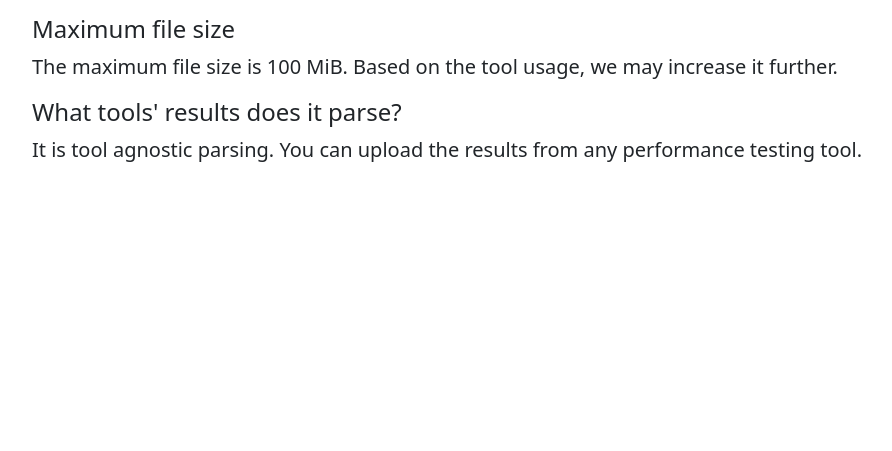
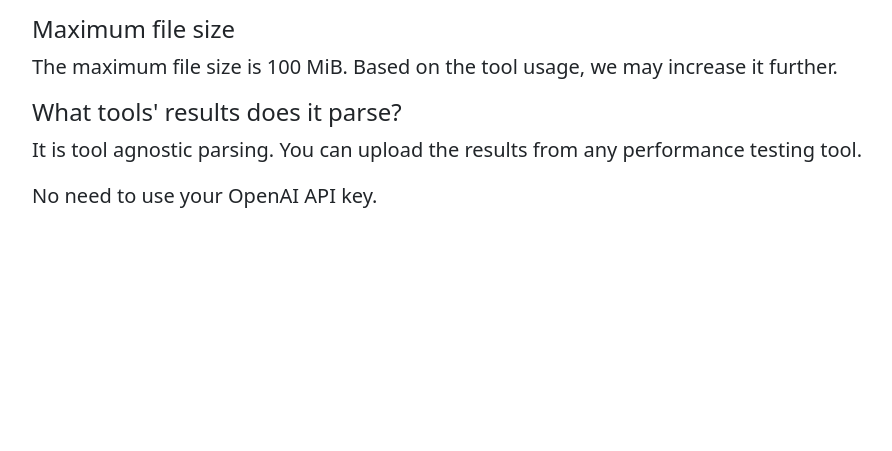
Before and after one commit to QAInsights/perfGPT, a Flask app: template templates/features.html in a window 1280 px wide. Shown: the part 213-664 px from the top of the page, without its empty margins (50-942 px from the left). Run offline with Flask 2, Linux system fonts and the light colour scheme; the template is opened without the code that fills it, so the values that code supplies are empty; some libraries are stand-ins or nearby versions.

Commit message:
Add: content
Signed-off-by: NaveenKumar Namachivayam ⚡ <catch.nkn@gmail.com>

```diff
--- a/templates/features.html
+++ b/templates/features.html
@@ -14,5 +14,8 @@
   <p class="lead">
     It is tool agnostic parsing. You can upload the results from any performance testing tool.
   </p>
+  <p class="lead">
+    No need to use your OpenAI API key.
+  </p>
 </div>
 {% endblock %}
--- a/templates/upload.html
+++ b/templates/upload.html
@@ -37,14 +37,14 @@
                 <a href="https://github.com/QAInsights/perfGPT/blob/fea38951b1eb0c1ce2afc1b3d5ed3d1bd74f0536/run.csv"
                 target="_blank">sample data</a>.</span><br>
                 <span class="fw-light">
-                    By uploading your file, you are agreeing to terms and conditions specified in OpenAI.
+                    By uploading your file, you are agreeing to terms, conditions, and usage policy specified in OpenAI.
                 </span>
             </span>
         </form>
         <br>
         <div class="alert alert-primary d-flex align-items-center" role="alert">
             <svg xmlns="http://www.w3.org/2000/svg" width="24" height="24" fill="currentColor" class="bi bi-exclamation-triangle-fill flex-shrink-0 me-2" viewBox="0 0 16 16" role="img" aria-label="Warning:">
-            <path d="M8.982 1.566a1.13 1.13 0 0 0-1.96 0L.165 13.233c-.457.778.091 1.767.98 1.767h13.713c.889 0 1.438-.99.98-1.767L8.982 1.566zM8 5c.535 0 .954.462.9.995l-.35 3.507a.552.552 0 0 1-1.1 0L7.1 5.995A.905.905 0 0 1 8 5zm.002 6a1 1 0 1 1 0 2 1 1 0 0 1 0-2z"/>
+                <path d="M8.982 1.566a1.13 1.13 0 0 0-1.96 0L.165 13.233c-.457.778.091 1.767.98 1.767h13.713c.889 0 1.438-.99.98-1.767L8.982 1.566zM8 5c.535 0 .954.462.9.995l-.35 3.507a.552.552 0 0 1-1.1 0L7.1 5.995A.905.905 0 0 1 8 5zm.002 6a1 1 0 1 1 0 2 1 1 0 0 1 0-2z"/>
             </svg>
             <div>
                 The results from OpenAI's analysis may not be entirely accurate, so it is important to verify the findings before presenting them to a broader audience.
```
